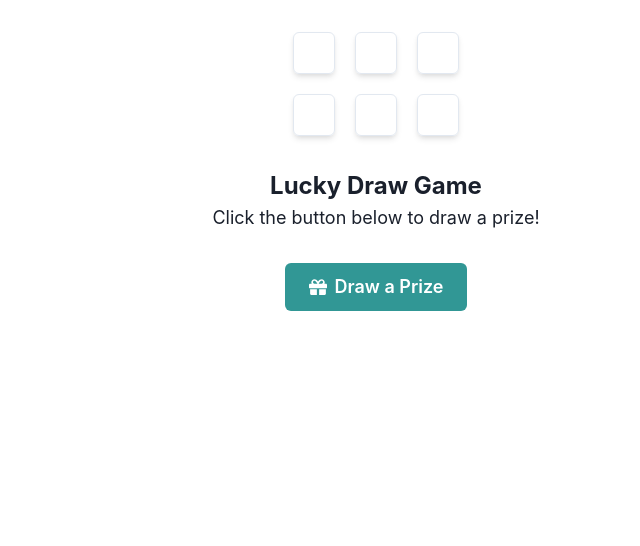
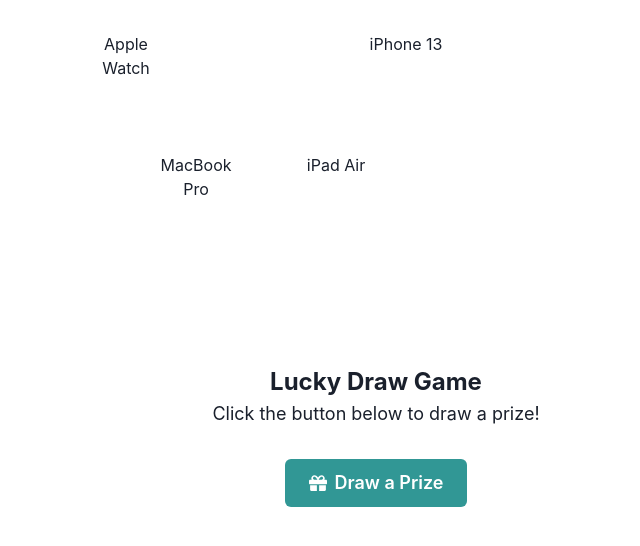
Before and after one commit to GPT-Engineer-App/lucky-draw-widget, a React (Vite) app: page / in a window 1280 px wide. Shown: the top 546 px of the page, without its empty margins (264-904 px from the left). Built offline with nearby package versions, Linux system fonts and the light colour scheme.

Commit message:
Updated the prize display from a grid layout to a circular "wheel-style" layout and changed the animation to simulate spinning.
Prompt: 按照转盘式进行滚动

```diff
--- a/src/pages/Index.css
+++ b/src/pages/Index.css
@@ -1,12 +1,12 @@
-@keyframes highlight {
+@keyframes spin {
   from {
-    background-color: transparent;
+    transform: rotate(0deg);
   }
   to {
-    background-color: yellow;
+    transform: rotate(360deg);
   }
 }
 
 .highlight-animation {
-  animation: highlight 0.5s alternate infinite;
+  animation: spin 2s linear infinite;
 }
--- a/src/pages/Index.jsx
+++ b/src/pages/Index.jsx
@@ -31,13 +31,16 @@ const Index = () => {
 
   return (
     <VStack spacing={8} p={8}>
-      <SimpleGrid columns={3} spacing={5}>
-        {prizes.map((item, idx) => (
-          <Box p={5} shadow="md" borderWidth="1px" rounded="md" className={highlightedPrize === item ? "highlight-animation" : ""}>
-            {prize}
-          </Box>
-        ))}
-      </SimpleGrid>
+      <Box position="relative" w="300px" h="300px">
+        {prizes.map((item, idx) => {
+          const angle = (360 / prizes.length) * idx;
+          return (
+            <Box position="absolute" transform={`rotate(${angle}deg) translate(140px) rotate(-${angle}deg)`} textAlign="center" width="80px" className={highlightedPrize === item ? "highlight-animation" : ""}>
+              {item}
+            </Box>
+          );
+        })}
+      </Box>
       <Box textAlign="center">
         <Text fontSize="2xl" fontWeight="bold">
           Lucky Draw Game
```
